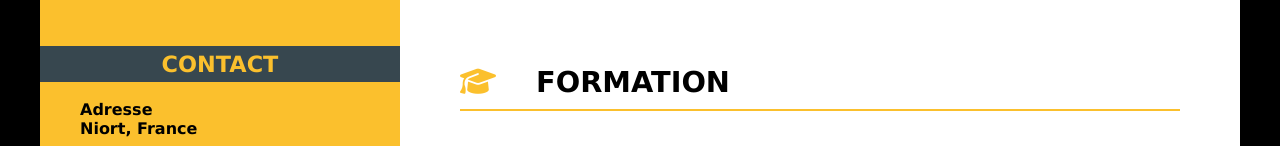
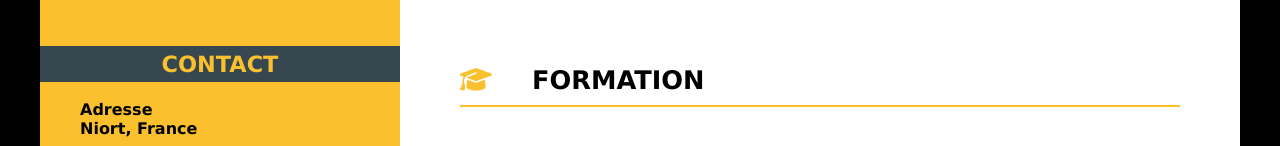
Before and after one commit to Esselka/OC, a plain HTML site: page P2_Leclercq_Alexis/index.html in a window 1280 px wide. Shown: the part 294-440 px from the top of the page. Drawn offline with Linux system fonts and the light colour scheme.

Commit message:
fix taille de h1

```diff
--- a/P2_Leclercq_Alexis/style.css
+++ b/P2_Leclercq_Alexis/style.css
@@ -146,7 +146,7 @@ main footer h4 {
 main section h1,
 main footer h1 {
     text-transform: uppercase;
-    font-size: 1.8rem;
+    font-size: 1.6rem;
     margin: 5rem 0 10px 0;
 }
 
```
